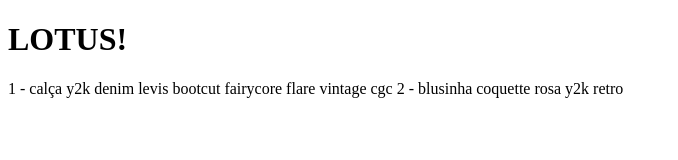
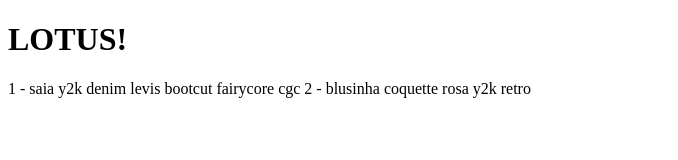
Before and after one commit to caroldatti/scm, a plain HTML site: page index.html in a window 1280 px wide. Shown: the whole page, without its empty margins (0-678 px from the left). Drawn offline with Linux system fonts and the light colour scheme.

Commit message:
produto alterado

```diff
--- a/index.html
+++ b/index.html
@@ -6,7 +6,7 @@
 </head>
 <body>
     <h1>LOTUS!</h1>
-    <p>1 - calça y2k denim levis bootcut fairycore flare vintage cgc
+    <p>1 - saia y2k denim levis bootcut fairycore cgc
     2 - blusinha coquette rosa y2k retro
     </p>
 </body>
```
